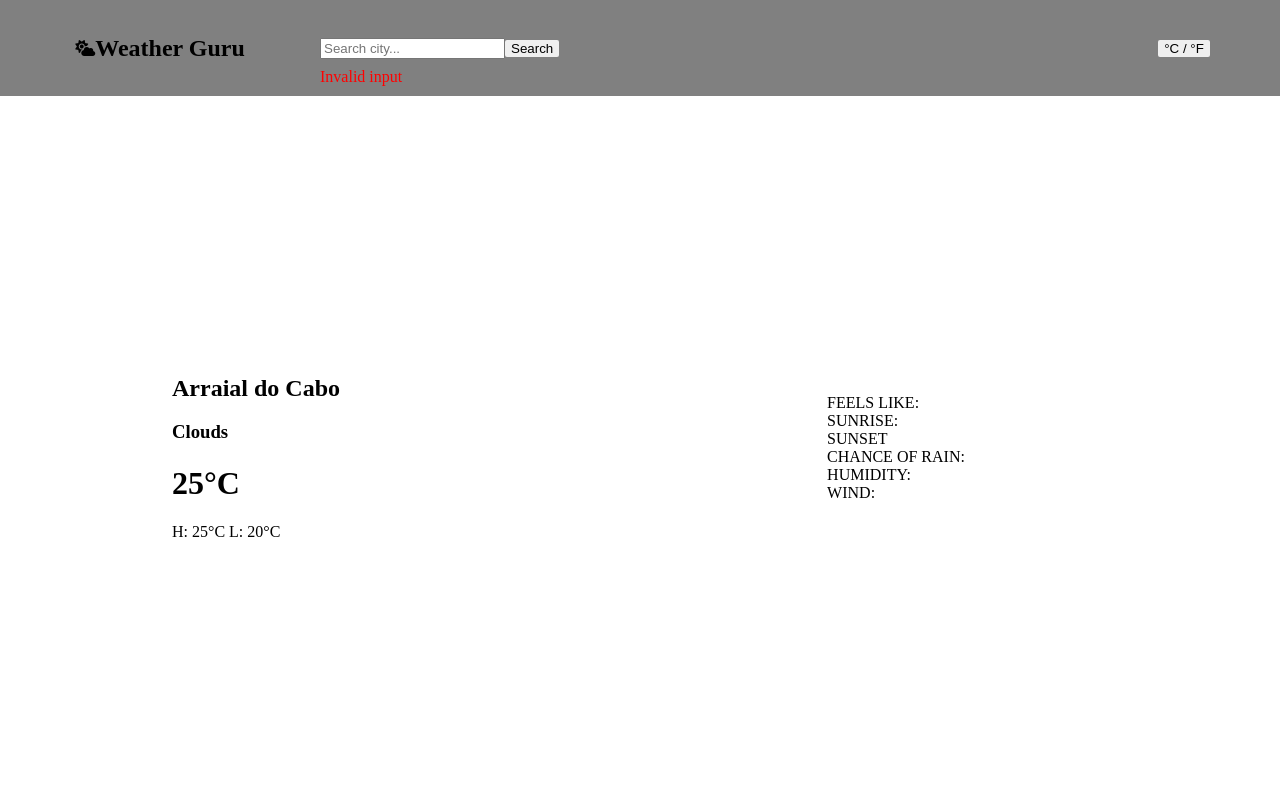
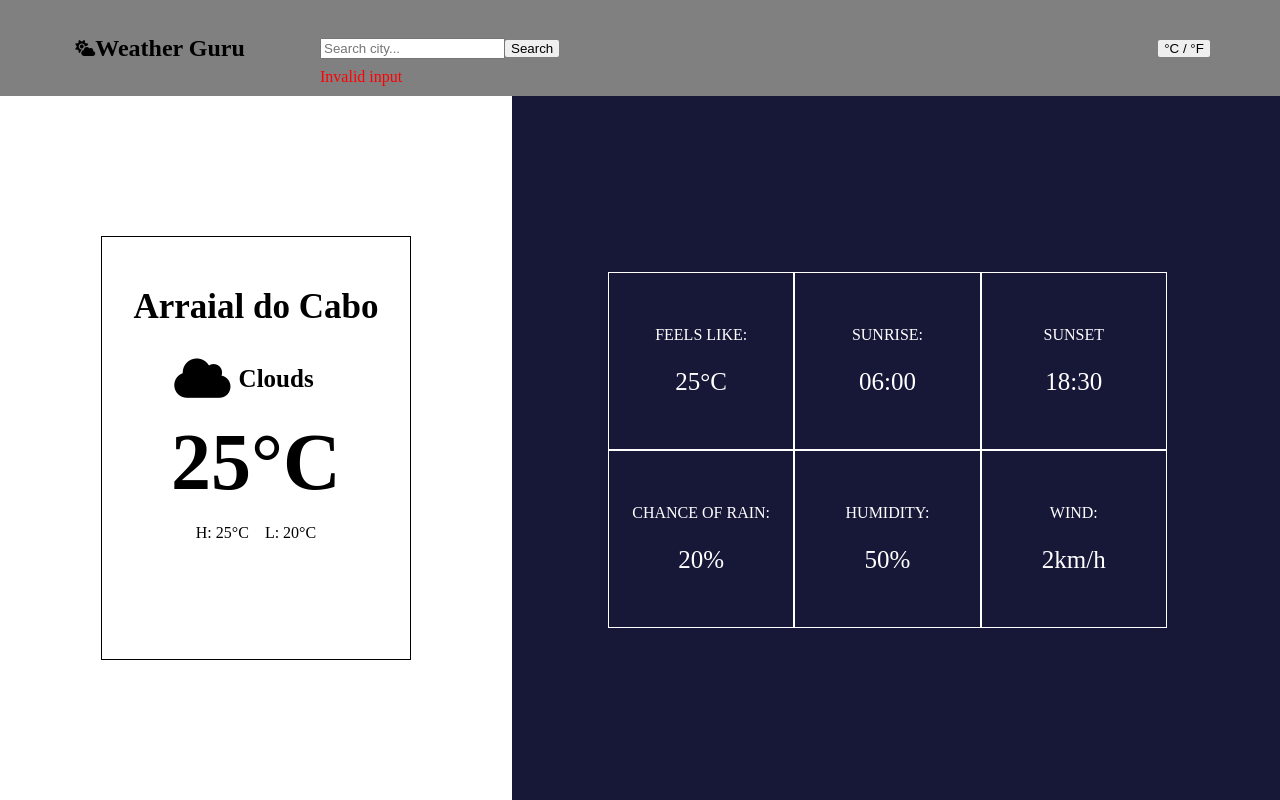
Before and after one commit to thiago-porto25/weather-app, a website built with webpack: page dist/index.html in a window 1280 px wide. Built offline with nearby package versions, Linux system fonts and the light colour scheme; no server answers.

Commit message:
style most of main

```diff
--- a/dist/index.html
+++ b/dist/index.html
@@ -41,12 +41,21 @@
     <main>
       <div class="mainInfoContainer">
         <div class="infoCard">
-          <h2 class="cityName">Arraial do Cabo</h2>
-          <h3 class="cityForecast">Clouds</h3>
-          <h1 class="cityTemp">25°C</h1>
-          <div class="highAndLow">
-            <span>H: <span class="highTempValue">25°C</span></span>
-            <span>L: <span class="lowTempValue">20°C</span></span>
+          <div class="innerInfoCard">
+            <h2 class="cityName">Arraial do Cabo</h2>
+            <div class="forecastContainer">
+              <i class="fas castIcon fa-cloud"></i>
+              <span class="cityForecast">Clouds</span>
+            </div>
+            <h1 class="cityTemp">25°C</h1>
+            <div class="highAndLow">
+              <span class="temp"
+                >H: <span class="highTempValue">25°C</span></span
+              >
+              <span class="temp"
+                >L: <span class="lowTempValue">20°C</span></span
+              >
+            </div>
           </div>
         </div>
       </div>
@@ -54,27 +63,27 @@
         <div class="addInfo">
           <div class="addInfoItem feelsLike">
             <header>FEELS LIKE:</header>
-            <span class="feelsLikeValue"></span>
+            <span class="feelsLikeValue">25°C</span>
           </div>
           <div class="addInfoItem sunrise">
             <header>SUNRISE:</header>
-            <span class="sunriseValue"></span>
+            <span class="sunriseValue">06:00</span>
           </div>
           <div class="addInfoItem sunset">
             <header>SUNSET</header>
-            <span class="sunsetValue"></span>
+            <span class="sunsetValue">18:30</span>
           </div>
           <div class="addInfoItem chanceRain">
             <header>CHANCE OF RAIN:</header>
-            <span class="chanceRainValue"></span>
+            <span class="chanceRainValue">20%</span>
           </div>
           <div class="addInfoItem humidity">
             <header>HUMIDITY:</header>
-            <span class="humidityValue"></span>
+            <span class="humidityValue">50%</span>
           </div>
           <div class="addInfoItem wind">
             <header>WIND:</header>
-            <span class="windValue"></span>
+            <span class="windValue">2km/h</span>
           </div>
         </div>
       </div>
--- a/dist/style.css
+++ b/dist/style.css
@@ -15,6 +15,7 @@ nav {
   width: 100%;
   height: 12%;
   min-height: 5rem;
+  z-index: 1;
 }
 
 /*logo container */
@@ -78,14 +79,84 @@ main {
   width: 40%;
   height: 100%;
 }
+.infoCard {
+  width: 60%;
+  min-width: 18rem;
+  height: 60%;
+  min-height: 23rem;
+  display: flex;
+  justify-content: center;
+  align-items: center;
+  border: 1px solid black;
+}
+.innerInfoCard {
+  width: 90%;
+  height: 90%;
+}
+.cityName {
+  text-align: center;
+  font-size: 35px;
+}
+.forecastContainer {
+  display: flex;
+  align-items: center;
+  justify-content: center;
+}
+.castIcon {
+  margin-left: -1.5rem;
+  margin-right: 0.5rem;
+  text-align: center;
+  font-size: 45px;
+}
+.cityForecast {
+  font-size: 25px;
+  font-weight: bold;
+}
+.cityTemp {
+  margin: 1rem;
+  font-size: 80px;
+  text-align: center;
+}
+.highAndLow {
+  display: flex;
+  justify-content: center;
+}
+.highAndLow .temp {
+  margin-right: 0.5rem;
+  margin-left: 0.5rem;
+}
 
 /*additional info Container */
 .addInfoContainer {
+  background-color: rgb(23, 23, 56);
   display: flex;
   justify-content: center;
   align-items: center;
   width: 60%;
   height: 100%;
+}
+.addInfo {
+  display: flex;
+  flex-wrap: wrap;
+  width: 75%;
+  height: 50%;
+}
+.addInfoItem {
+  display: flex;
+  flex-direction: column;
+  justify-content: center;
+  align-items: center;
+  color: white;
+  border: 1px solid white;
+  width: 32%;
+  height: 50%;
+}
+.addInfoItem header {
+  text-align: center;
+  margin-bottom: 1.5rem;
+}
+.addInfoItem span {
+  font-size: 25px;
 }
 
 /*------Button class------*/
```
